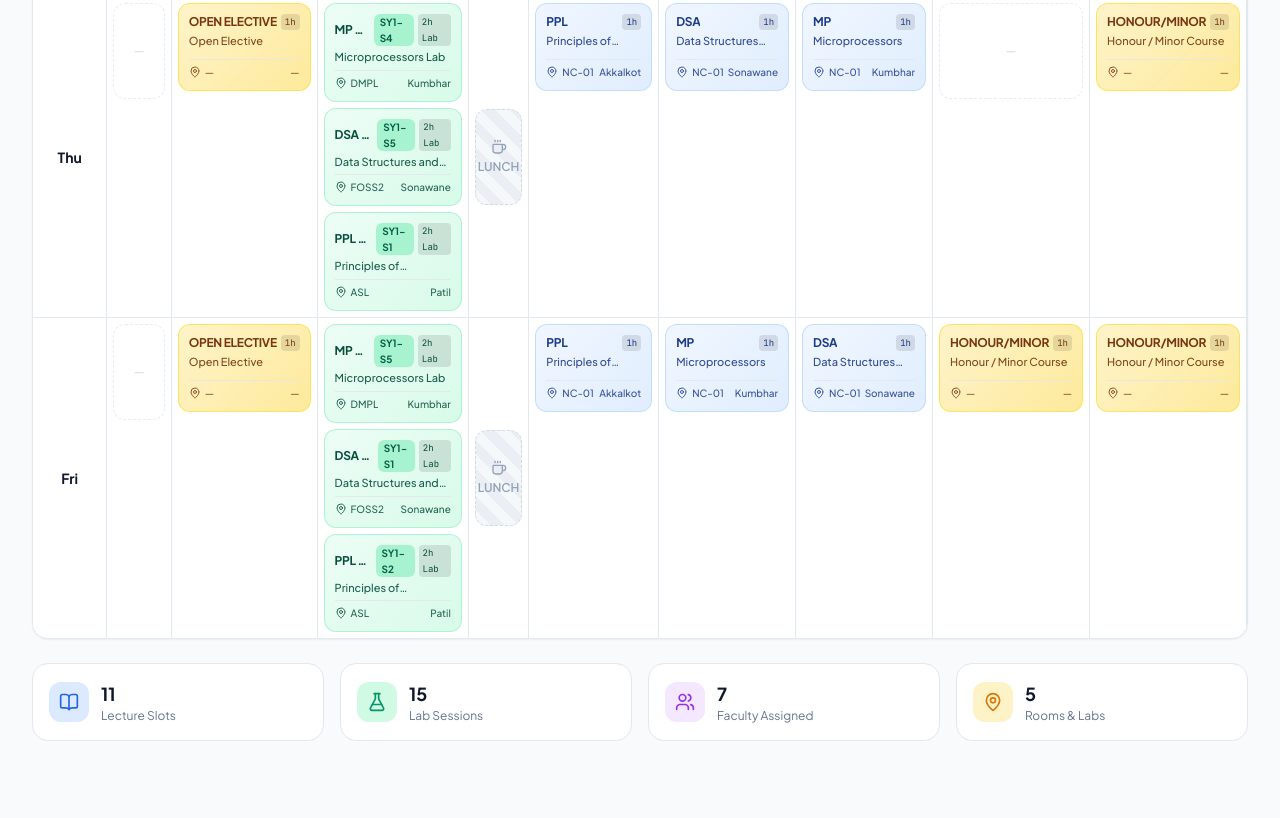
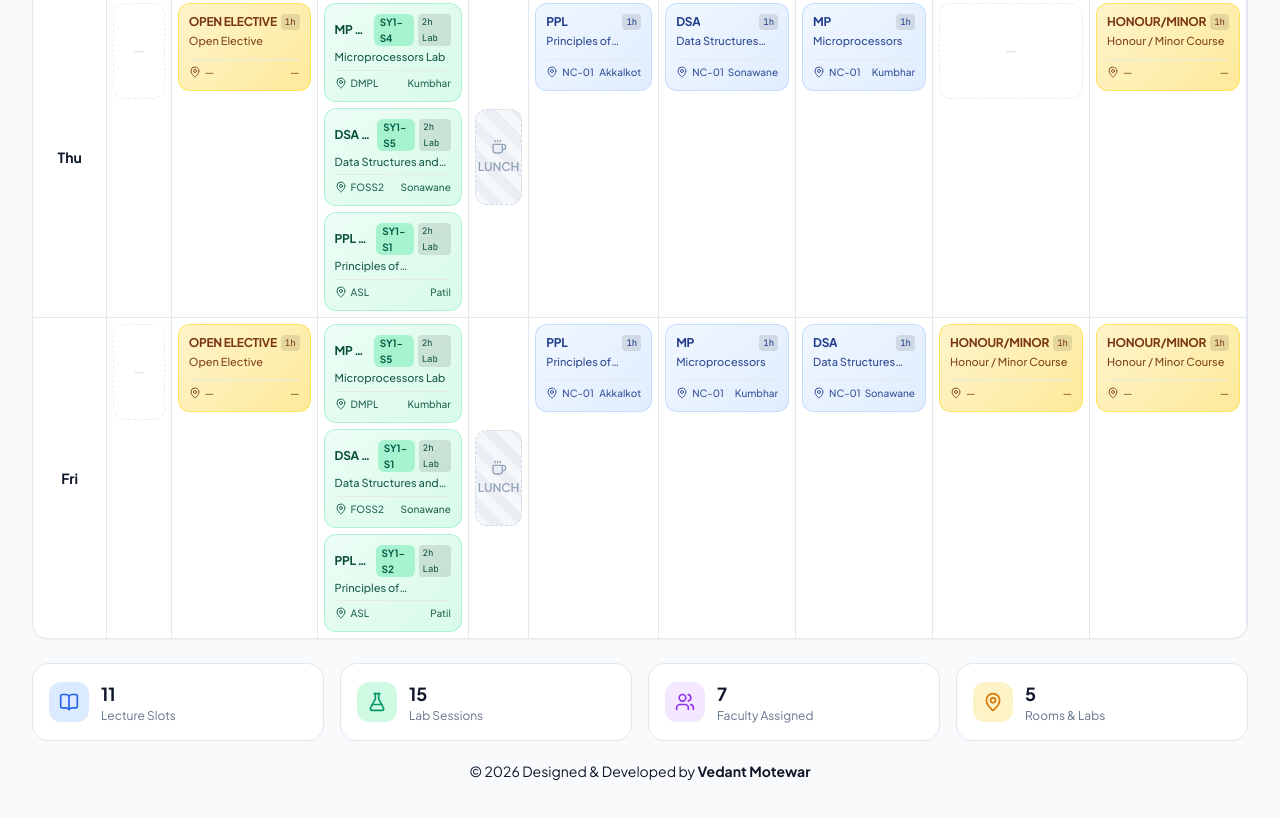
Before and after one commit to vedantmotewar24-crypto/Time-table-CSE-, a plain HTML site: page index.html in a window 1280 px wide. Shown: the part 1611-2429 px from the top of the page. Drawn offline with nearby package versions, Linux system fonts and the light colour scheme.

Commit message:
Add footer with creator name

```diff
--- a/index.html
+++ b/index.html
@@ -758,6 +758,10 @@
     </div>
   </div>
 
+  <!-- Update footer with creator name -->
+  <footer style="text-align: center; padding: 20px; font-size: 14px;">
+  <p>© 2026 Designed & Developed by <strong>Vedant Motewar</strong></p>
+</footer>
   <!-- Toast Notification Container -->
   <div id="toastContainer" class="fixed bottom-5 right-5 z-50 space-y-2 pointer-events-none max-w-sm w-full px-4 sm:px-0"></div>
 
```
